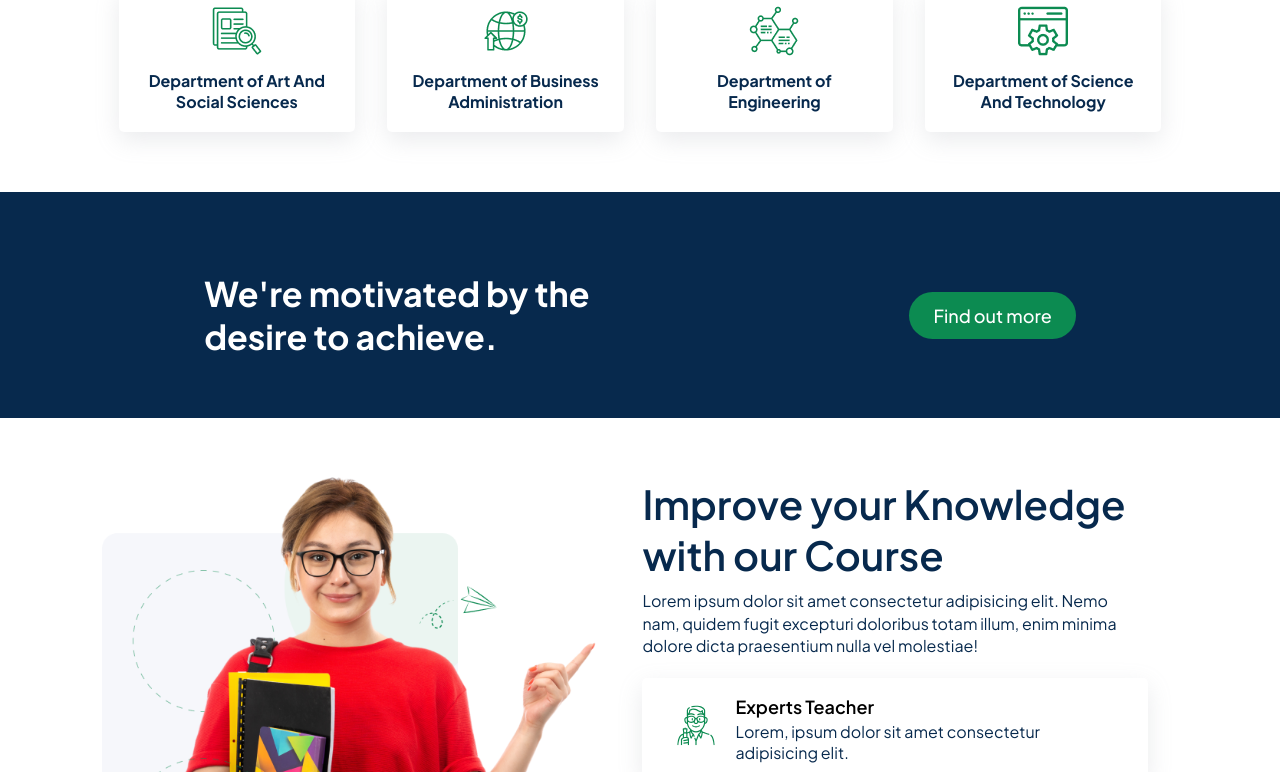
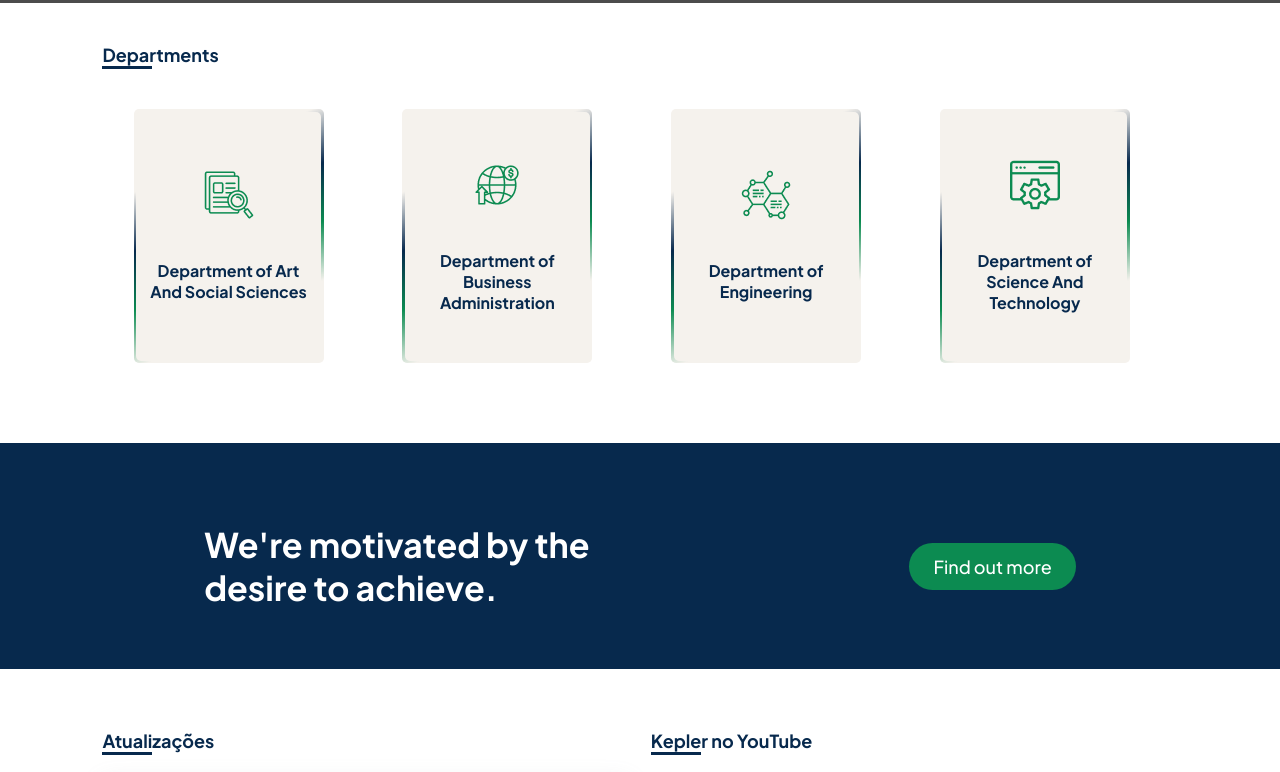
Before and after one commit to gui-silva-github/kepler-sge, a PHP site: page / in a window 1280 px wide. Shown: the part 1339-2111 px from the top of the page. Run offline with PHP 8.4, Linux system fonts and the light colour scheme.

Commit message:
video section e cards adicionados

```diff
--- a/index.html
+++ b/index.html
@@ -64,32 +64,95 @@
           </div>
         </div>
       </section>
+      <!-- Biblioteca Background -->
+      <section class="bg-video">
+        <div class="opacity-layer">
+          <div class="texto">Simplificando o gerenciamento escolar para um futuro brilhante!</div>
+        </div>
+        <video class="background-video" autoplay loop muted>
+            <source class="video" src="assets/biblioteca.mp4" type='video/mp4'>
+        </video>
+      </section>
+      <!-- Department section -->
+      <section id="why-us">
+        <div class="head-title">
+          <h2>Departments</h2>
+          <div class="line"></div>
+        </div>
+        <div class="flex-cards">
+          <a href="#">
+            <div class="card">
+              <div class="content">
+                <div class="back">
+                  <div class="back-content">
+                    <img src="assets/social-science.png" alt="social-science" />
+                    <h2 class="title">Department of Art And Social Sciences</h2>
+                  </div>
+                </div>
+              </div>
+            </div>
+          </a>
+          <a href="#">
+            <div class="card">
+              <div class="content">
+                <div class="back">
+                  <div class="back-content">
+                    <img src="assets/business.png" alt="business" />
+                    <h2 class="title">Department of Business Administration</h2>
+                  </div>
+                </div>
+              </div>
+            </div>
+          </a>
+          <a href="#">
+            <div class="card">
+              <div class="content">
+                <div class="back">
+                  <div class="back-content">
+                    <img src="assets/engineering.png" alt="engineering" />
+                    <h2 class="title">Department of Engineering</h2>
+                  </div>
+                </div>
+              </div>
+            </div>
+          </a>
+          <a href="#">
+            <div class="card">
+              <div class="content">
+                <div class="back">
+                  <div class="back-content">
+                    <img src="assets/technology.png" alt="technology" />
+                    <h2 class="title">Department of Science And Technology</h2>
+                  </div>
+                </div>
+              </div>
+            </div>
+          </a>
+        </div>
+      </section>
+      <!-- CTA section -->
+      <section id="cta-section">
+        <h2 class="title">We're motivated by the desire to achieve.</h2>
+        <a href="#" class="btn">Find out more</a>
+      </section>
       <!-- Notice & Social Media section -->
       <section id="notice-social-section">
         <div class="notices">
           <div class="head-title">
-            <h2>Notices</h2>
+            <h2>Atualizações</h2>
             <div class="line"></div>
           </div>
           <div class="notice-headings">
-            <a href="#"><span>12 Oct</span>21st Convocation Notice</a>
-            <a href="#"><span>05 Sep</span>Adding Dropping Notice - FST</a>
-            <a href="#"><span>26 Jul</span>Dropping Procedure for Students</a>
-            <a href="#"><span>24 Jul</span>Adding & dropping of Spring 22-23</a>
-            <a href="#"><span>28 Jun</span>Notice for Academic Scholarship</a>
-            <a href="#"><span>03 Jun</span>Admission Result Spring 22-23</a>
+            <a href="#"><span>24 mar</span>Homepage atualizado com identidade própria</a>
           </div>
-          <a href="#" class="archive"
-            ><i class="fa-solid fa-box-archive"></i> Archive</a
-          >
         </div>
         <div class="social-media">
           <div class="head-title">
-            <h2>In Social Media</h2>
+            <h2>Kepler no YouTube</h2>
             <div class="line"></div>
           </div>
           <iframe
-            src="https://www.youtube.com/embed/6kmWq-yosoE?si=Mzm9WkCw524PtE0G"
+            src="https://www.youtube.com/embed/NumLKWazxm0?si=mkNQzJ_byfruMMDA"
             title="YouTube video player"
             frameborder="0"
             allow="accelerometer; autoplay; clipboard-write; encrypted-media; gyroscope; picture-in-picture; web-share"
@@ -97,42 +160,11 @@
           ></iframe>
           <div class="social-icons">
             <a href="#"><i class="fa-brands fa-facebook"></i></a>
-            <a href="#"><i class="fa-brands fa-linkedin"></i></a>
-            <a href="#"><i class="fa-brands fa-youtube"></i></a>
+            <a href="https://www.youtube.com/keplerSGE"><i class="fa-brands fa-youtube"></i></a>
             <a href="#"><i class="fa-brands fa-twitter"></i></a>
             <a href="#"><i class="fa-brands fa-instagram"></i></a>
           </div>
         </div>
-      </section>
-      <!-- Department section -->
-      <section id="department-section">
-        <div class="head-title">
-          <h2>Departments</h2>
-          <div class="line"></div>
-        </div>
-        <div class="department-content">
-          <a href="#">
-            <img src="assets/social-science.png" alt="social-science" />
-            <h2 class="title">Department of Art And Social Sciences</h2>
-          </a>
-          <a href="#">
-            <img src="assets/business.png" alt="business" />
-            <h2 class="title">Department of Business Administration</h2>
-          </a>
-          <a href="#">
-            <img src="assets/engineering.png" alt="engineering" />
-            <h2 class="title">Department of Engineering</h2>
-          </a>
-          <a href="#">
-            <img src="assets/technology.png" alt="technology" />
-            <h2 class="title">Department of Science And Technology</h2>
-          </a>
-        </div>
-      </section>
-      <!-- CTA section -->
-      <section id="cta-section">
-        <h2 class="title">We're motivated by the desire to achieve.</h2>
-        <a href="#" class="btn">Find out more</a>
       </section>
       <!-- Course section -->
       <section id="course-section">
@@ -176,6 +208,7 @@
             </div>
           </div>
         </div>
+
         <!-- Head title -->
         <div class="head-title">
           <h2>Courses</h2>
--- a/style.css
+++ b/style.css
@@ -22,6 +22,68 @@ html {
   width: 100%;
   background-color: #fff;
   color: #07294d;
+}
+
+.card {
+  overflow: visible;
+  width: 190px;
+  height: 254px;
+}
+
+.card .content {
+  width: 100%;
+  height: 100%;
+  transform-style: preserve-3d;
+  transition: transform 300ms;
+  border-radius: 5px;
+}
+
+.card .back {
+  background-color: #f5f2ed;
+  position: absolute;
+  width: 100%;
+  height: 100%;
+  backface-visibility: hidden;
+  -webkit-backface-visibility: hidden;
+  border-radius: 5px;
+  overflow: hidden;
+  display: flex;
+  justify-content: center;
+  align-items: center;
+}
+
+.card .back::before {
+  position: absolute;
+  content: '';
+  display: block;
+  width: 160px;
+  height: 160%;
+  background: linear-gradient(90deg, transparent, #0c8b51, #07294d, transparent);
+  animation: rotation_481 5s infinite linear;
+}
+
+.card .back-content {
+  position: absolute;
+  width: 97.45%;
+  height: 98%;
+  background-color: #f5f2ed;
+  border-radius: 5px;
+  display: flex;
+  flex-direction: column;
+  justify-content: center;
+  align-items: center;
+  gap: 30px;
+  padding: 0 10px;
+}
+
+@keyframes rotation_481 {
+  from {
+    transform: rotateZ(0deg);
+  }
+
+  to {
+    transform: rotateZ(-360deg);
+  }
 }
 
 /* Header section */
@@ -241,40 +331,39 @@ html {
 }
 
 /* Department section */
-#department-section {
+#why-us {
   padding: 40px 8% 60px;
 }
 
-#department-section .department-content {
+#why-us .flex-cards {
   display: flex;
   flex-wrap: wrap;
   justify-content: space-around;
   align-items: center;
 }
 
-.department-content a {
+.flex-cards a {
   flex-basis: 22%;
   text-decoration: none;
   text-align: center;
   color: #07294d;
   padding: 20px 15px;
-  box-shadow: rgba(149, 157, 165, 0.2) 0px 8px 24px;
   border-radius: 5px;
   transition: all 0.5s;
 }
 
-.department-content a h2 {
+.flex-cards a h2 {
   text-decoration: none;
   font-size: 16px;
   padding-top: 10px;
   transition: all 0.5s;
 }
 
-.department-content a:hover {
+.flex-cards a:hover {
   transform: scale(1.01) translateY(-5px);
 }
 
-.department-content a:hover h2 {
+.flex-cards a:hover h2 {
   color: #0c8b51;
 }
 
```
Also changed, not shown: other parts of style.css (+48 -2 lines), 1 other file.
